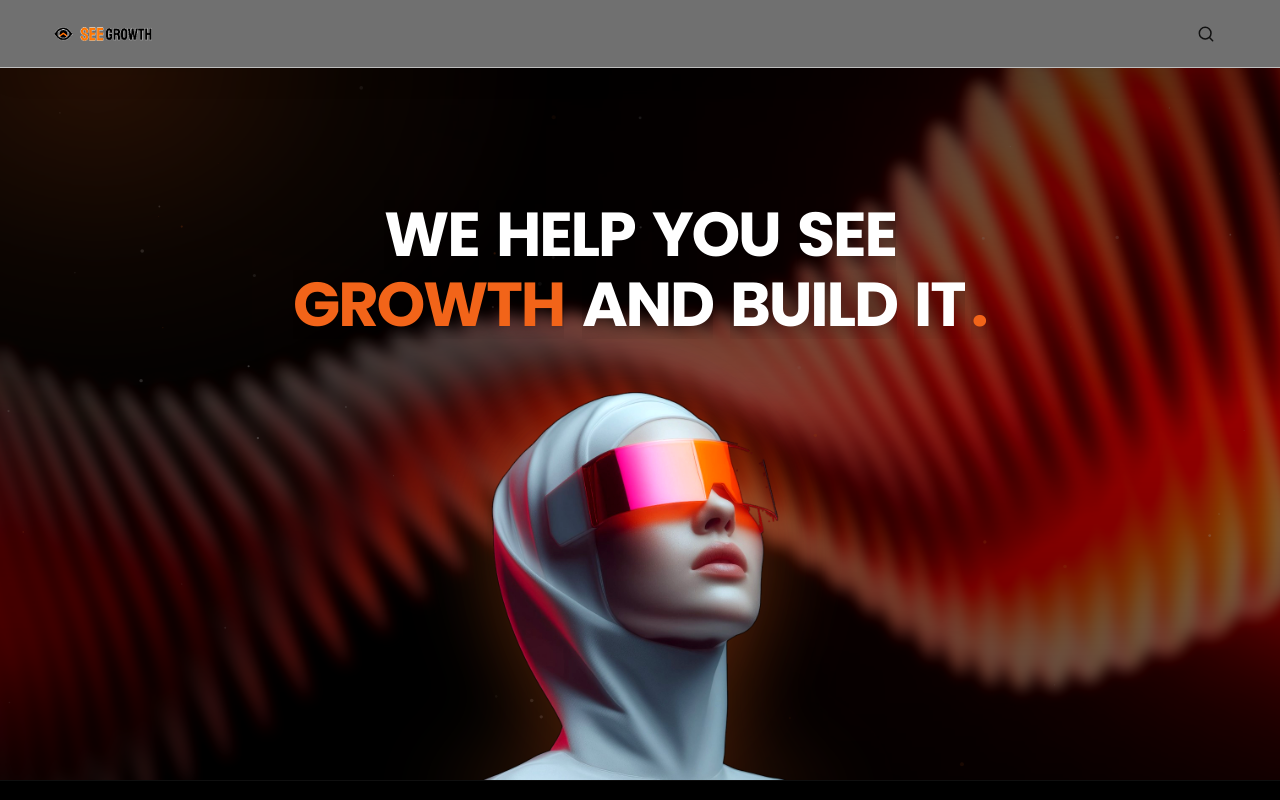
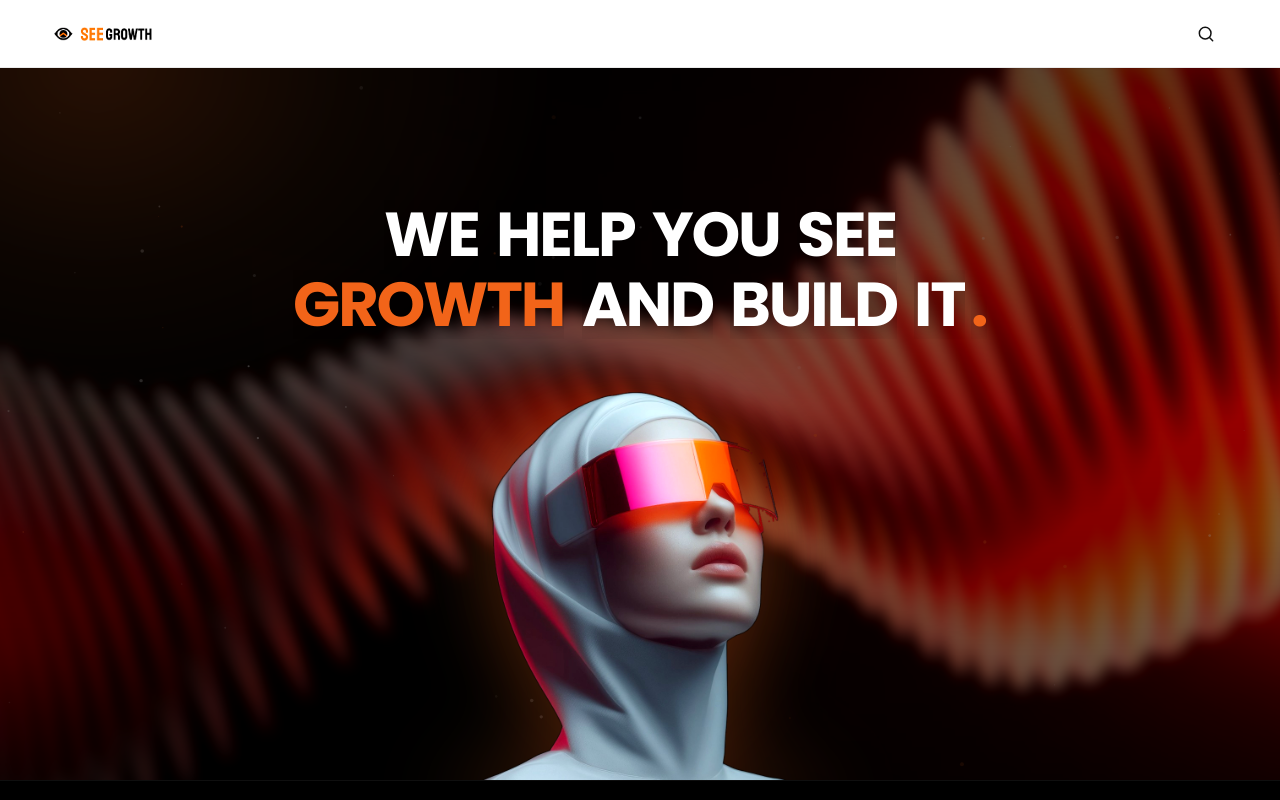
Before and after one commit to Esimuda/SeeGrowth, a React (Vite) app: page / in a window 1280 px wide. Shown: the top 800 px of the page. Built offline with nearby package versions, Linux system fonts and the light colour scheme.

Commit message:
Restore a solid white header instead of glass morphism.

```diff
--- a/src/hero.css
+++ b/src/hero.css
@@ -18,19 +18,15 @@
   position: sticky;
   top: 0;
   z-index: 1000;
-  background: rgba(255, 255, 255, 0.42);
-  backdrop-filter: blur(22px) saturate(180%);
-  -webkit-backdrop-filter: blur(22px) saturate(180%);
-  border-bottom: 1px solid rgba(255, 255, 255, 0.55);
-  box-shadow: 0 8px 32px rgba(10, 10, 10, 0.06);
+  background-color: #ffffff;
+  border-bottom: 1px solid rgba(0, 0, 0, 0.08);
+  box-shadow: 0 1px 0 rgba(0, 0, 0, 0.04);
 }
 
 .navbar.site-nav.scrolled {
-  background: rgba(255, 255, 255, 0.62);
-  backdrop-filter: blur(28px) saturate(190%);
-  -webkit-backdrop-filter: blur(28px) saturate(190%);
-  border-bottom-color: rgba(255, 255, 255, 0.7);
-  box-shadow: 0 10px 36px rgba(10, 10, 10, 0.1);
+  background-color: #ffffff;
+  border-bottom-color: rgba(0, 0, 0, 0.1);
+  box-shadow: 0 4px 24px rgba(0, 0, 0, 0.08);
 }
 
 .site-nav .logo-img {
--- a/style.css
+++ b/style.css
@@ -457,6 +457,11 @@ button { font-family: var(--font-main); }
   box-shadow: 0 2px 30px rgba(0, 0, 0, 0.5);
 }
 
+.navbar.site-nav,
+.navbar.site-nav.scrolled {
+  background-color: #ffffff;
+}
+
 .navbar.site-nav .nav-links a::after {
   display: none;
 }
```
